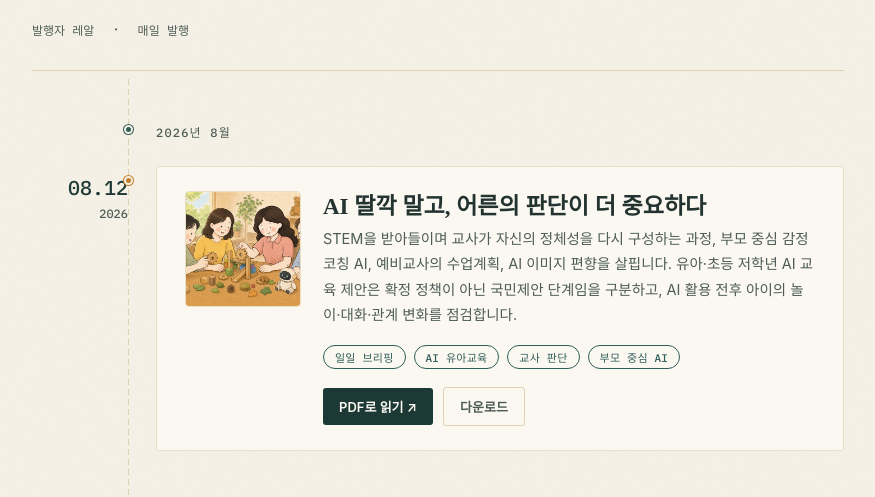
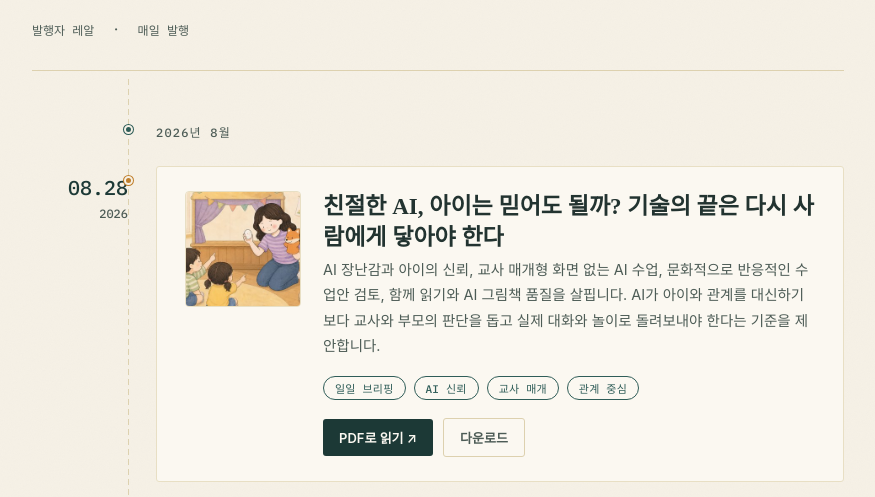
Before and after one commit to ahnflyingoreal/ai-teaspoon-briefing, a plain HTML site: page index.html in a window 1280 px wide. Shown: the part 272-769 px from the top of the page, without its empty margins (202-1077 px from the left). Drawn offline with Linux system fonts and the light colour scheme; a web font is replaced by a local one.

Commit message:
Publish August 28 briefing

```diff
--- a/assets/posts.js
+++ b/assets/posts.js
@@ -14,6 +14,15 @@
 // ─────────────────────────────────────────────────────────
 
 const POSTS = [
+  {
+    date: "2026-08-28",
+    title: "친절한 AI, 아이는 믿어도 될까? 기술의 끝은 다시 사람에게 닿아야 한다",
+    subtitle: null,
+    summary: "AI 장난감과 아이의 신뢰, 교사 매개형 화면 없는 AI 수업, 문화적으로 반응적인 수업안 검토, 함께 읽기와 AI 그림책 품질을 살핍니다. AI가 아이와 관계를 대신하기보다 교사와 부모의 판단을 돕고 실제 대화와 놀이로 돌려보내야 한다는 기준을 제안합니다.",
+    tags: ["일일 브리핑","AI 신뢰","교사 매개","관계 중심"],
+    pdf: "pdfs/2026-08-28.pdf",
+    thumb: "assets/thumbs/2026-08-28.jpg",
+  },
   {
     date: "2026-08-12",
     title: "AI 딸깍 말고, 어른의 판단이 더 중요하다",
--- a/index.html
+++ b/index.html
@@ -53,7 +53,7 @@
     </footer>
   </div>
 
-  <script src="assets/posts.js?v=20260812-title-fix"></script>
+  <script src="assets/posts.js?v=20260828"></script>
   <script src="assets/app.js"></script>
 </body>
 </html>
```
Also changed, not shown: assets/thumbs/2026-08-28.jpg (added), 1 other file.
